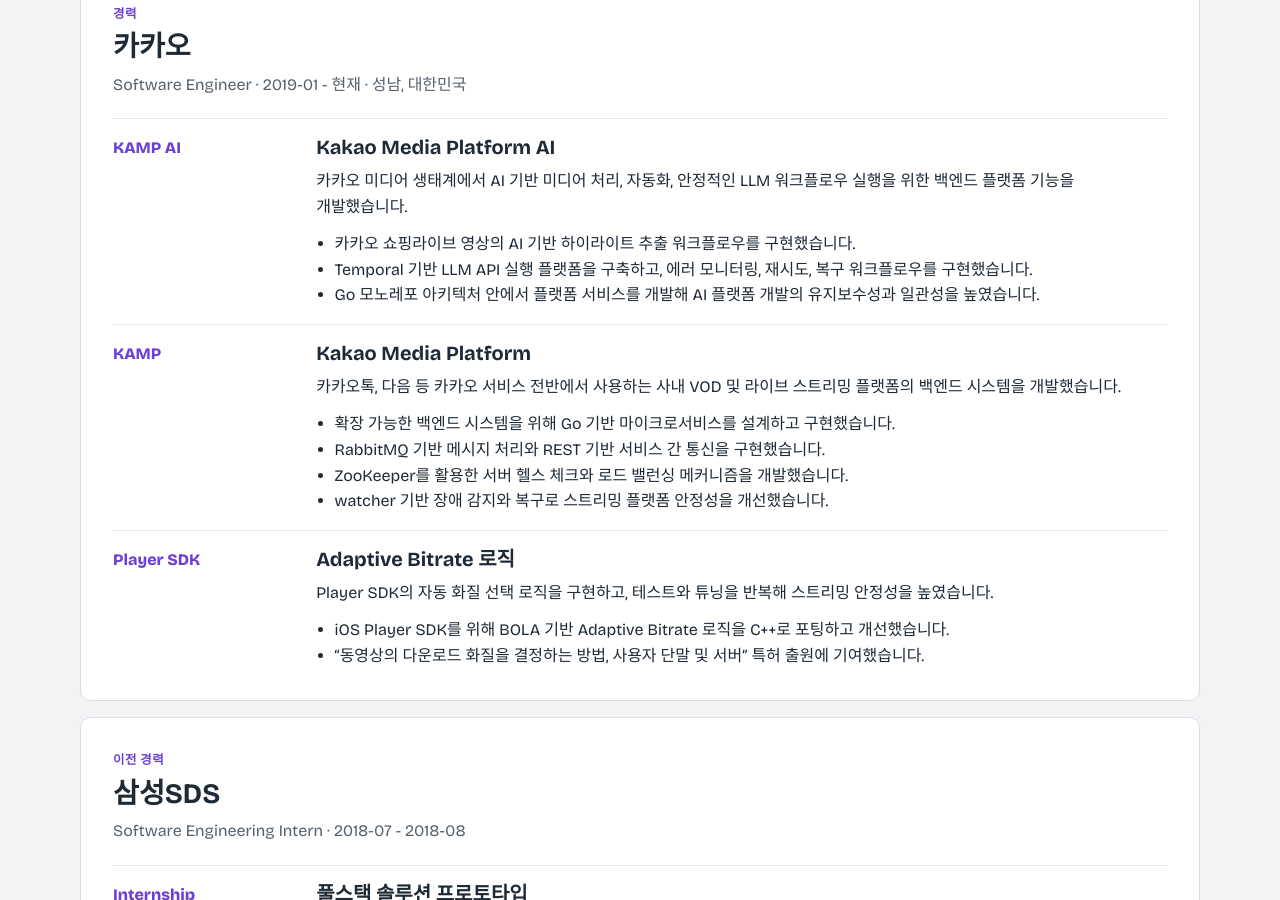
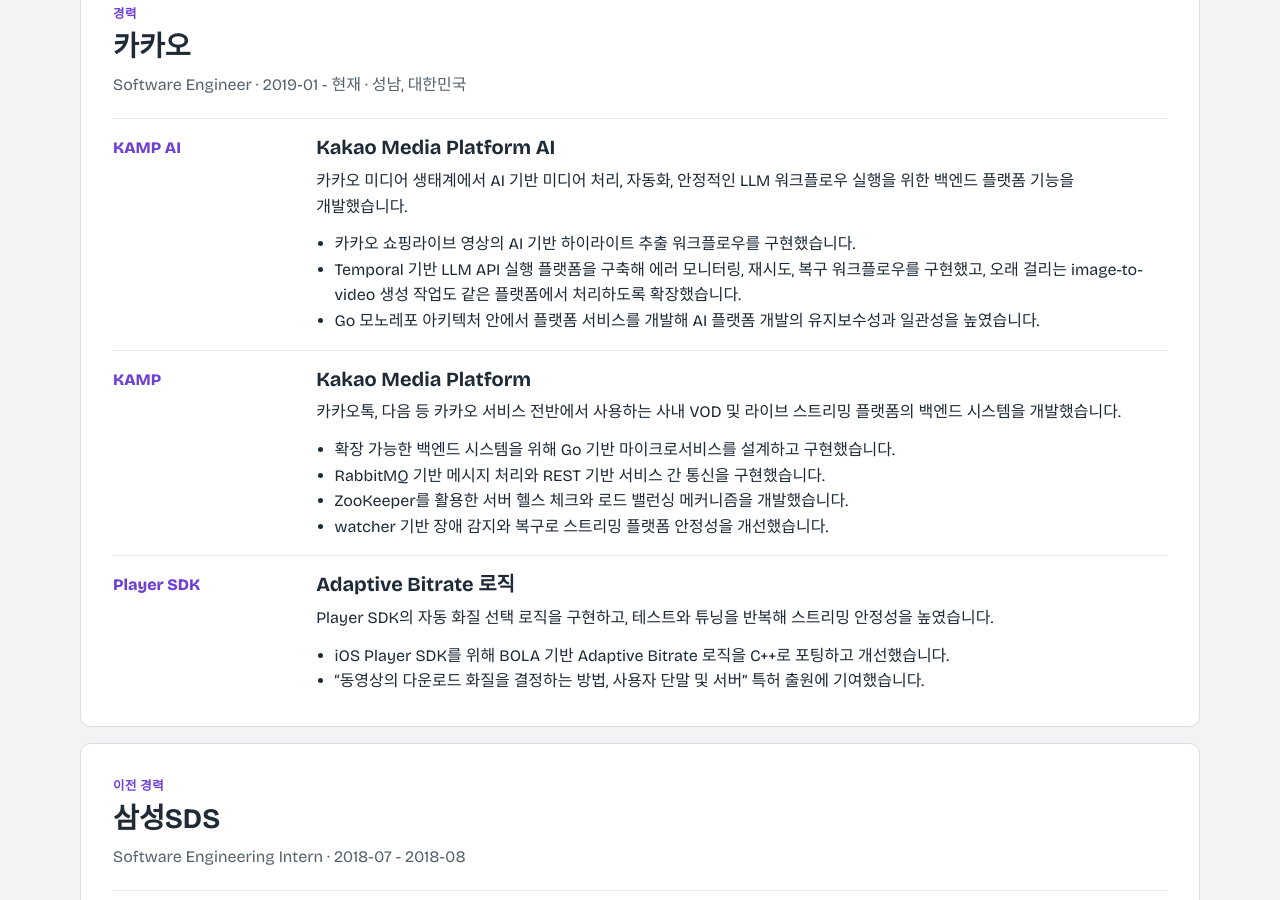
Before and after one commit to zeikar/zeikar.github.io, a Jekyll site: the page built from resume-ko.html, in a window 1280 px wide and 900 px high, scrolled down 447 px. Built offline with Jekyll 4.4.1, drawn with Linux system fonts in a browser that asks for light colours; some web fonts are replaced.

Commit message:
docs(resume): add image-to-video jobs to the KAMP AI Temporal bullet

```diff
--- a/resume-ko.html
+++ b/resume-ko.html
@@ -57,7 +57,7 @@
             </p>
             <ul>
               <li>카카오 쇼핑라이브 영상의 AI 기반 하이라이트 추출 워크플로우를 구현했습니다.</li>
-              <li>Temporal 기반 LLM API 실행 플랫폼을 구축하고, 에러 모니터링, 재시도, 복구 워크플로우를 구현했습니다.</li>
+              <li>Temporal 기반 LLM API 실행 플랫폼을 구축해 에러 모니터링, 재시도, 복구 워크플로우를 구현했고, 오래 걸리는 image-to-video 생성 작업도 같은 플랫폼에서 처리하도록 확장했습니다.</li>
               <li>Go 모노레포 아키텍처 안에서 플랫폼 서비스를 개발해 AI 플랫폼 개발의 유지보수성과 일관성을 높였습니다.</li>
             </ul>
           </div>
--- a/resume.html
+++ b/resume.html
@@ -56,7 +56,7 @@
             </p>
             <ul>
               <li>Implemented AI-based highlight extraction workflows for Kakao Shopping Live videos.</li>
-              <li>Built Temporal-based workflow infrastructure for reliable LLM API execution, including monitoring, retries, and recovery workflows.</li>
+              <li>Built Temporal-based workflow infrastructure for reliable LLM API execution, including monitoring, retries, and recovery workflows, and extended it to long-running image-to-video generation jobs.</li>
               <li>Contributed platform services in a Go monorepo architecture to improve maintainability and consistency across AI platform development.</li>
             </ul>
           </div>
```
